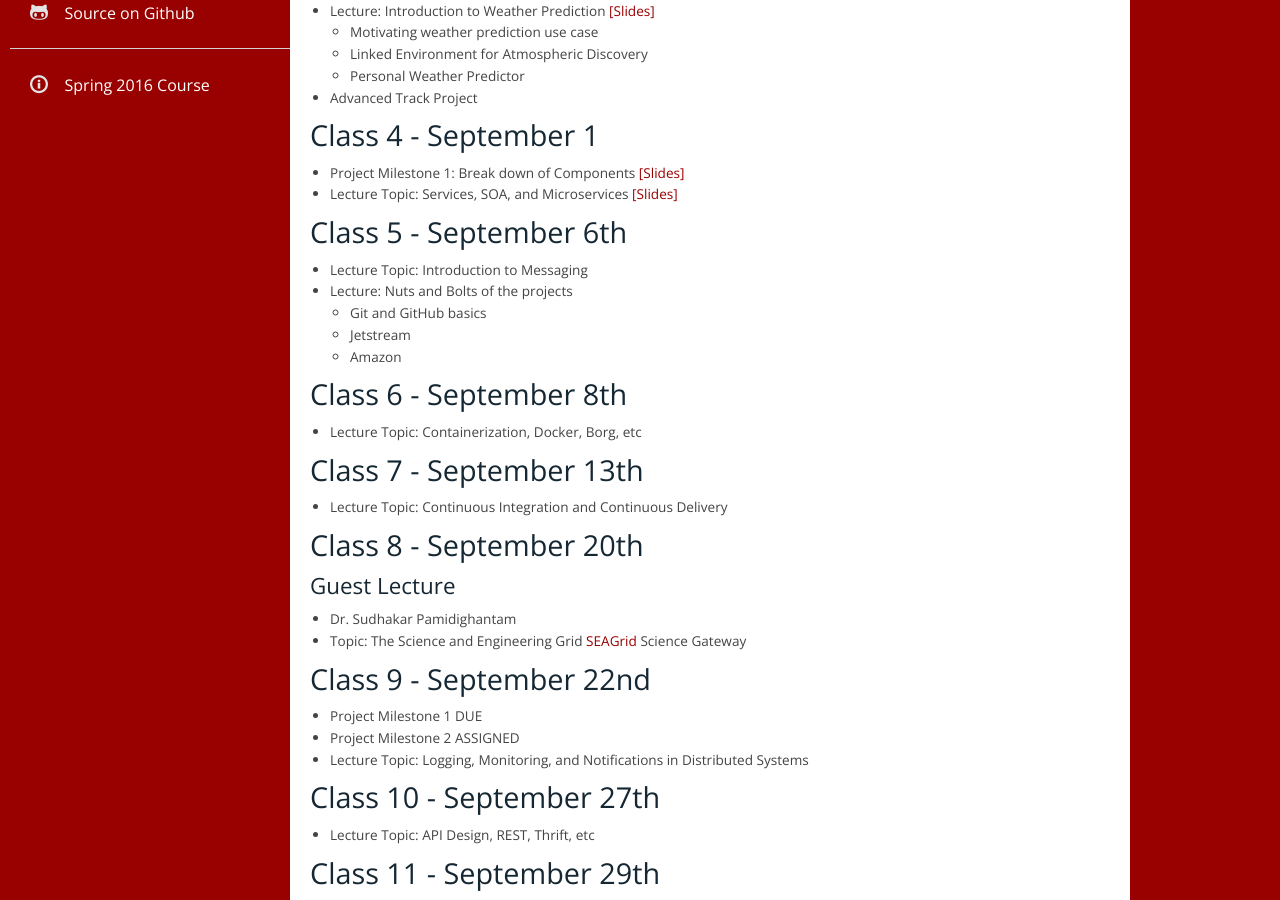
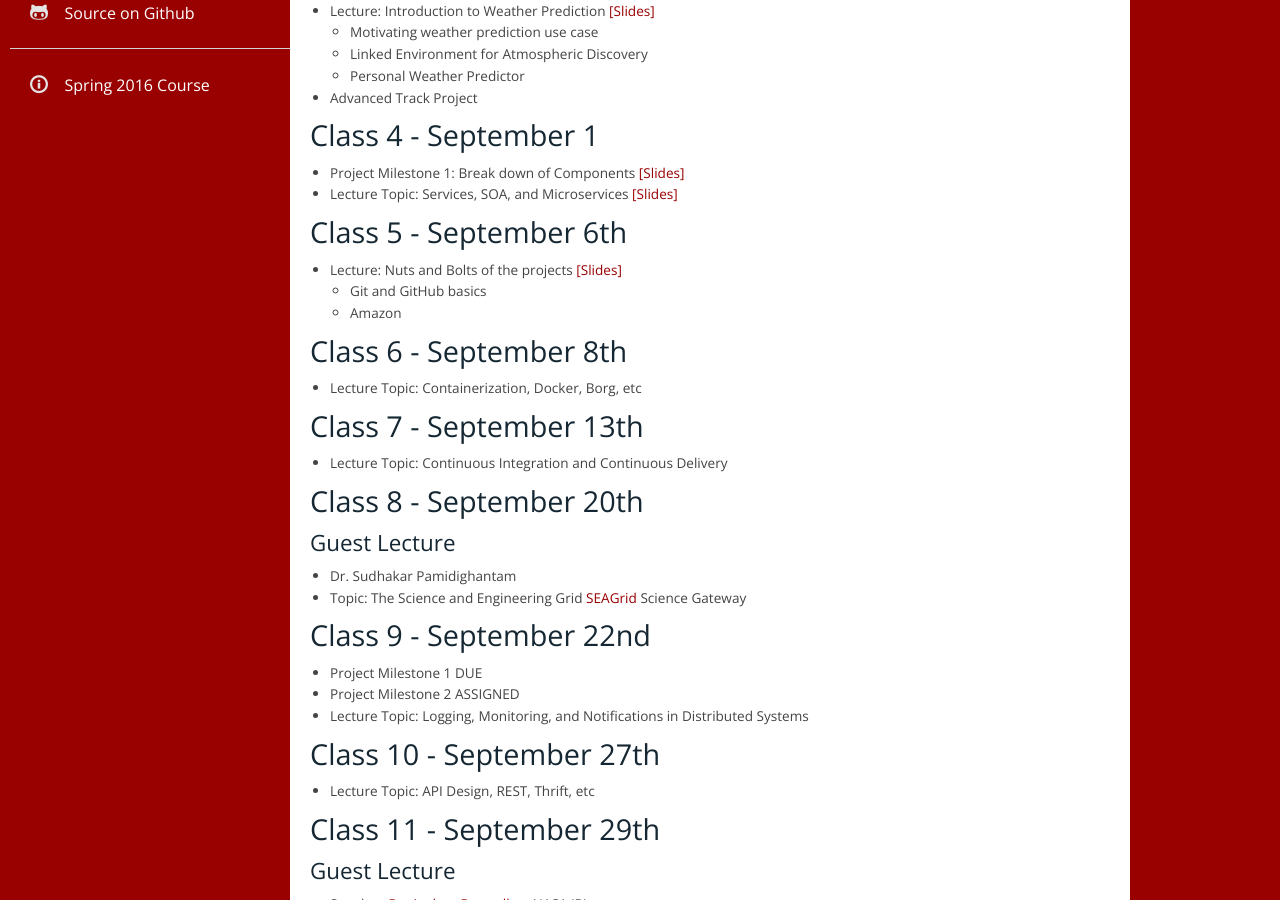
Before and after one commit to airavata-courses/airavata-courses.github.io, a Jekyll site: the page built from lectures.md, in a window 1280 px wide and 900 px high, scrolled down 460 px. Built offline with Jekyll 4.4.1, drawn with Linux system fonts in a browser that asks for light colours.

Commit message:
Adding slides on Git and GitHub for the September 6th lectures

```diff
--- a/lectures.md
+++ b/lectures.md
@@ -30,10 +30,8 @@ The course focuses in teaching the distributed systems concepts through projects
 * Lecture Topic: Services, SOA, and Microservices [[Slides]]({{ site.url }}slides/CS649-MicroServices.pdf)
 
 ###  Class 5 - September 6th
-* Lecture Topic: Introduction to Messaging
-* Lecture: Nuts and Bolts of the projects
+* Lecture: Nuts and Bolts of the projects [[Slides]]({{ site.url }}slides/CS649-Git-Overview.pdf)
     * Git and GitHub basics
-    * Jetstream
     * Amazon
 
 ###  Class 6 - September  8th
```
Also changed, not shown: 1 other file.
